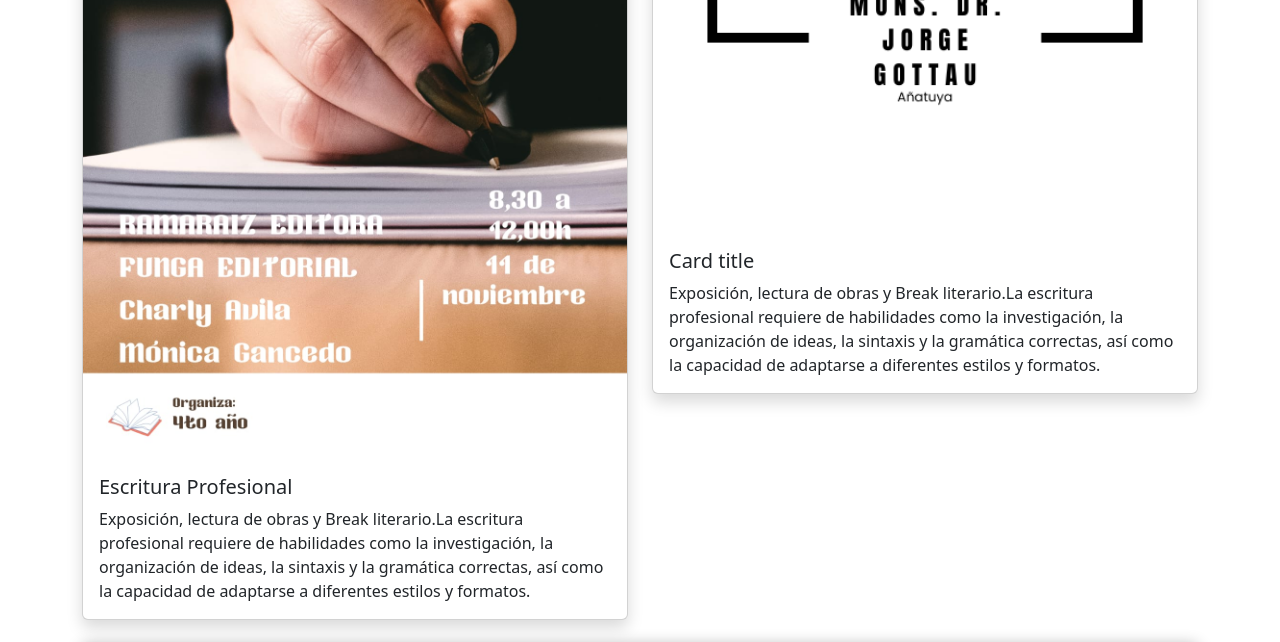
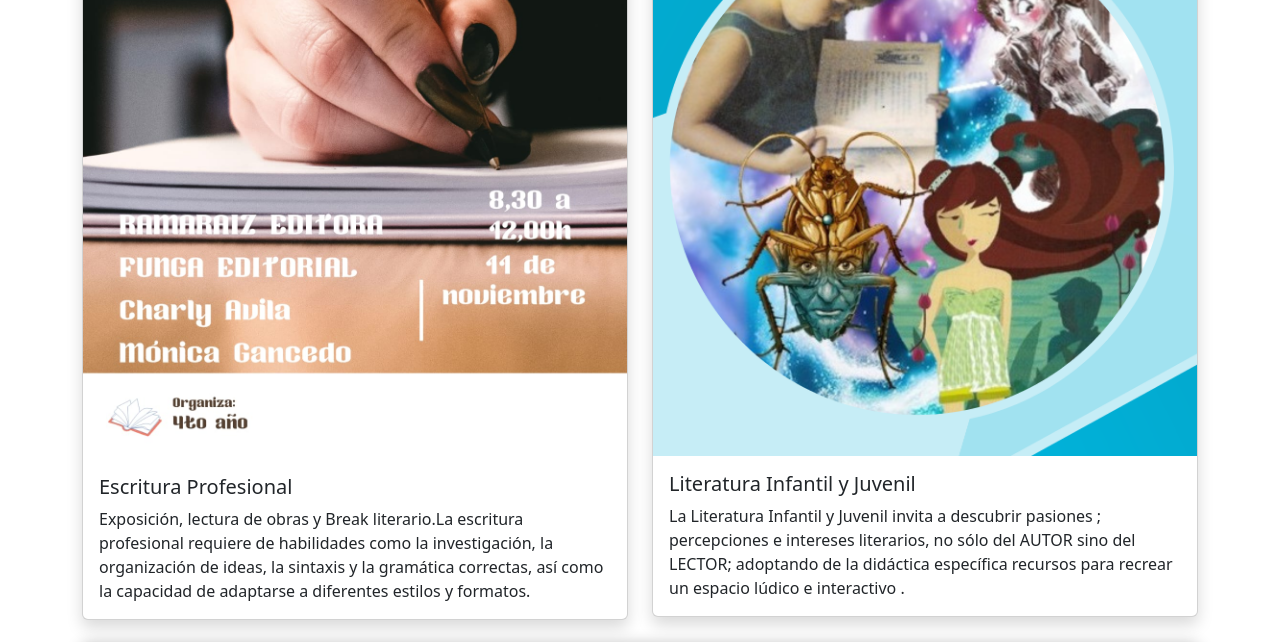
Before and after one commit to RodrDevs80/muestra-pedagogica-app-ifdcn1, a plain HTML site: page index.html in a window 1280 px wide. Shown: the part 3329-3971 px from the top of the page. Drawn offline with nearby package versions, Linux system fonts and the light colour scheme.

Commit message:
add sexto stand

```diff
--- a/index.html
+++ b/index.html
@@ -128,12 +128,12 @@
             </div>
             <div class="col">
                 <div class="card shadow">
-                    <img src="./assets/img/logoNav.png" class="card-img-top" alt="...">
+                    <img src="./assets/img/stand-sanchez/ludicoF (1).png" class="card-img-top" alt="...">
                     <div class="card-body">
-                        <h5 class="card-title">Card title</h5>
-                        <p class="card-text">Exposición, lectura de obras y Break literario.La escritura profesional
-                            requiere de habilidades como la investigación, la organización de ideas, la sintaxis y la
-                            gramática correctas, así como la capacidad de adaptarse a diferentes estilos y formatos.</p>
+                        <h5 class="card-title">Literatura Infantil y Juvenil</h5>
+                        <p class="card-text">La Literatura Infantil y Juvenil invita a descubrir pasiones ; percepciones
+                            e intereses literarios, no sólo del AUTOR sino del LECTOR; adoptando de la didáctica
+                            específica recursos para recrear un espacio lúdico e interactivo .</p>
                     </div>
                 </div>
             </div>
```
Also changed, not shown: assets/img/stand-sanchez/ludicoF (1).png (added).
